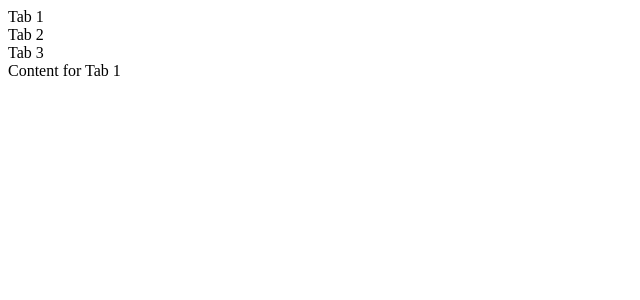
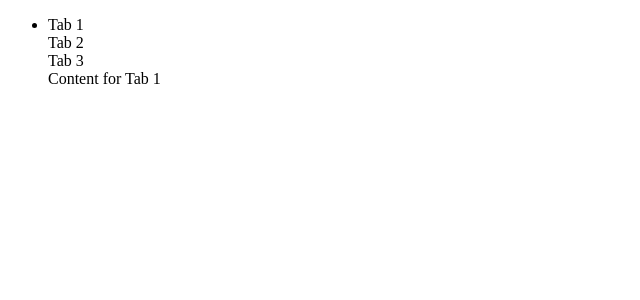
Before and after one commit to acciojob/react-composition-1-kamrankhan0001, a React app: page / in a window 1280 px wide. Shown: the top 300 px of the page, without its empty margins (0-640 px from the left). Built offline with nearby package versions, Linux system fonts and the light colour scheme.

Commit message:
last change

```diff
--- a/src/components/Tabs.js
+++ b/src/components/Tabs.js
@@ -17,6 +17,9 @@ class Tabs extends React.Component {
     const { activeTab } = this.state;
 
     return (
+<>
+<ul>
+    <li>
       <div>
 
         <div className="tab-list">
@@ -37,6 +40,9 @@ class Tabs extends React.Component {
         </div>
 
       </div>
+      </li>
+      </ul>
+      </>
     );
   }
 }
```
